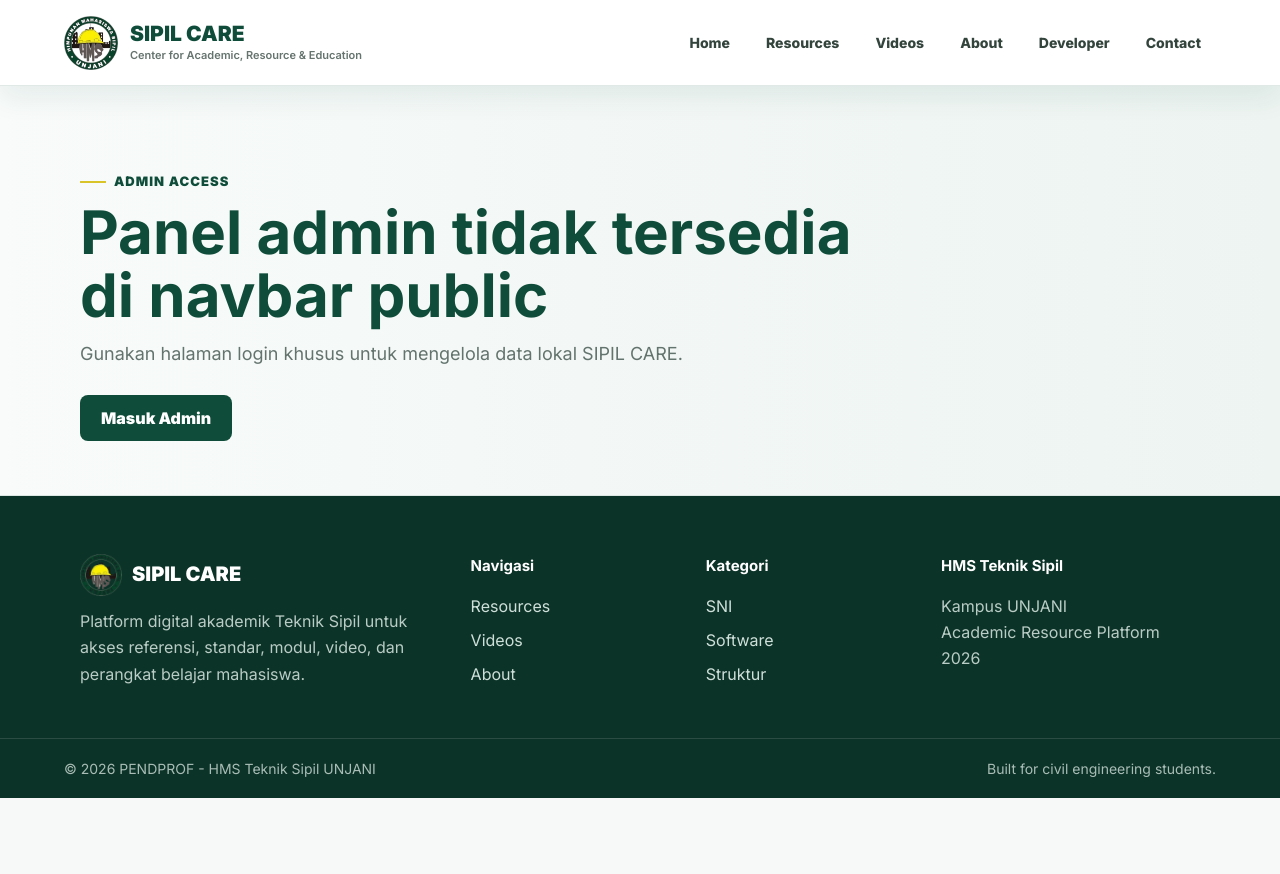
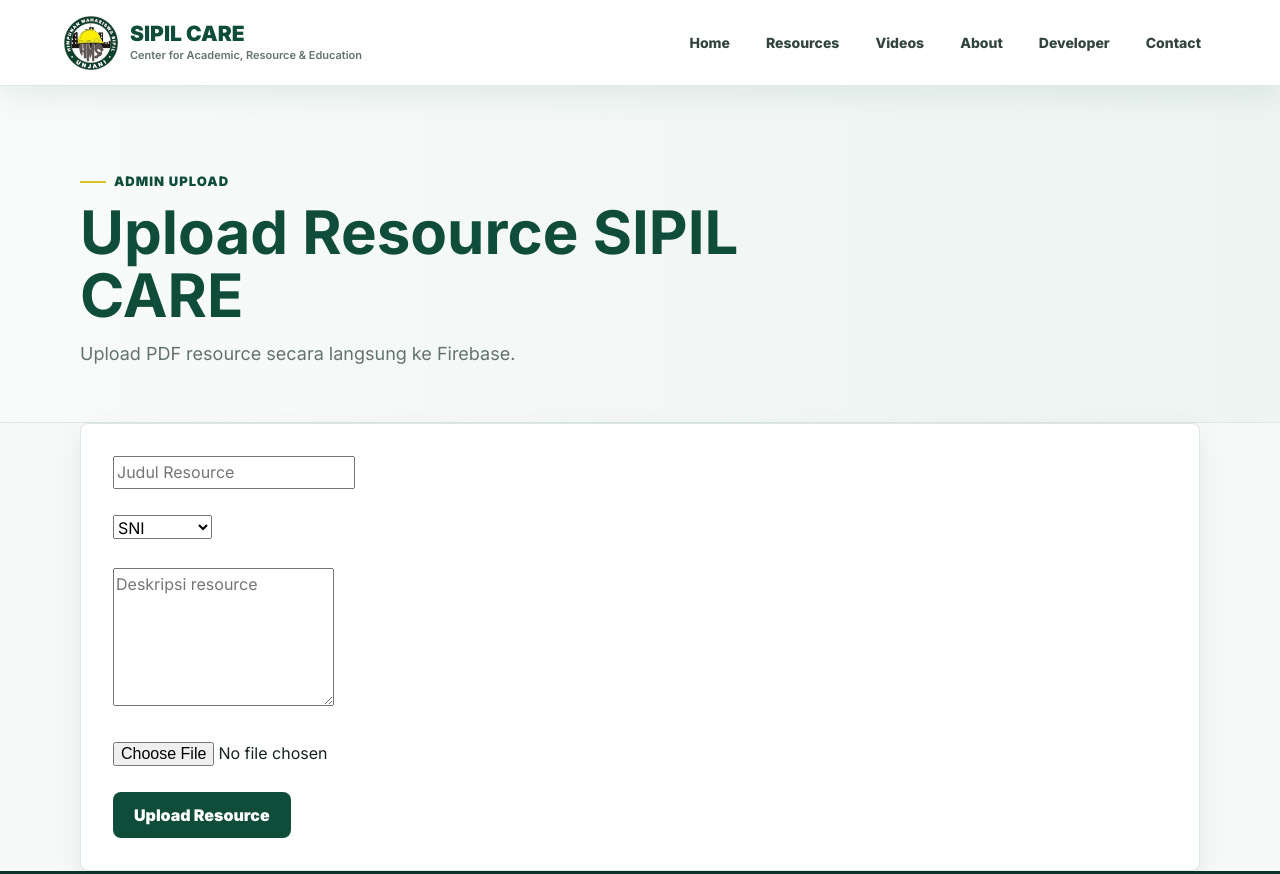
Before and after one commit to ZeenXxx/sipil-care, a plain HTML site: page pages/admin.html in a window 1280 px wide. Shown: the top 874 px of the page. Before the commit the page ends 800 px from the top, so only its background shows below. Drawn offline with Linux system fonts and the light colour scheme.

Commit message:
admin fixing

```diff
--- a/pages/admin.html
+++ b/pages/admin.html
@@ -23,13 +23,78 @@
                 href="contact.html">Contact</a></nav>
     </header>
     <main>
-        <section class="page-head">
-            <div class="container"><span class="eyebrow">Admin access</span>
-                <h1>Panel admin tidak tersedia di navbar public</h1>
-                <p class="lead">Gunakan halaman login khusus untuk mengelola data lokal SIPIL CARE.</p><br><a
-                    class="btn btn-primary" href="../login.html">Masuk Admin</a>
-            </div>
-        </section>
+
+    <section class="page-head">
+        <div class="container">
+
+            <span class="eyebrow">
+                Admin Upload
+            </span>
+
+            <h1>
+                Upload Resource SIPIL CARE
+            </h1>
+
+            <p class="lead">
+                Upload PDF resource secara langsung ke Firebase.
+            </p>
+
+        </div>
+    </section>
+
+    <section class="container">
+
+        <form id="uploadForm" class="card" style="padding:2rem;">
+
+            <input
+                type="text"
+                id="title"
+                placeholder="Judul Resource"
+                required
+            >
+
+            <br><br>
+
+            <select id="category">
+
+                <option value="SNI">SNI</option>
+                <option value="Struktur">Struktur</option>
+                <option value="Geoteknik">Geoteknik</option>
+                <option value="Hidrologi">Hidrologi</option>
+                <option value="Software">Software</option>
+
+            </select>
+
+            <br><br>
+
+            <textarea
+                id="description"
+                placeholder="Deskripsi resource"
+                rows="5"
+            ></textarea>
+
+            <br><br>
+
+            <input
+                type="file"
+                id="file"
+                accept=".pdf"
+                required
+            >
+
+            <br><br>
+
+            <button
+                type="submit"
+                class="btn btn-primary"
+            >
+                Upload Resource
+            </button>
+
+        </form>
+
+    </section>
+
     </main>
     <footer class="site-footer">
         <div class="footer-grid">
@@ -57,6 +122,7 @@
     </footer>
     <div class="toast" id="toast"></div>
     <script src="../js/navbar.js?v=10"></script>
+    <script type="module" src="./js/admin-upload.js"></script>
 </body>
 
 </html>
```
Also changed, not shown: js/admin-panel.js (+1 -1 lines), js/admin-upload.js (added, +68 -0 lines), js/firebase-config.js (added, +13 -0 lines), js/js/js/admin-upload.js (added, +68 -0 lines).
